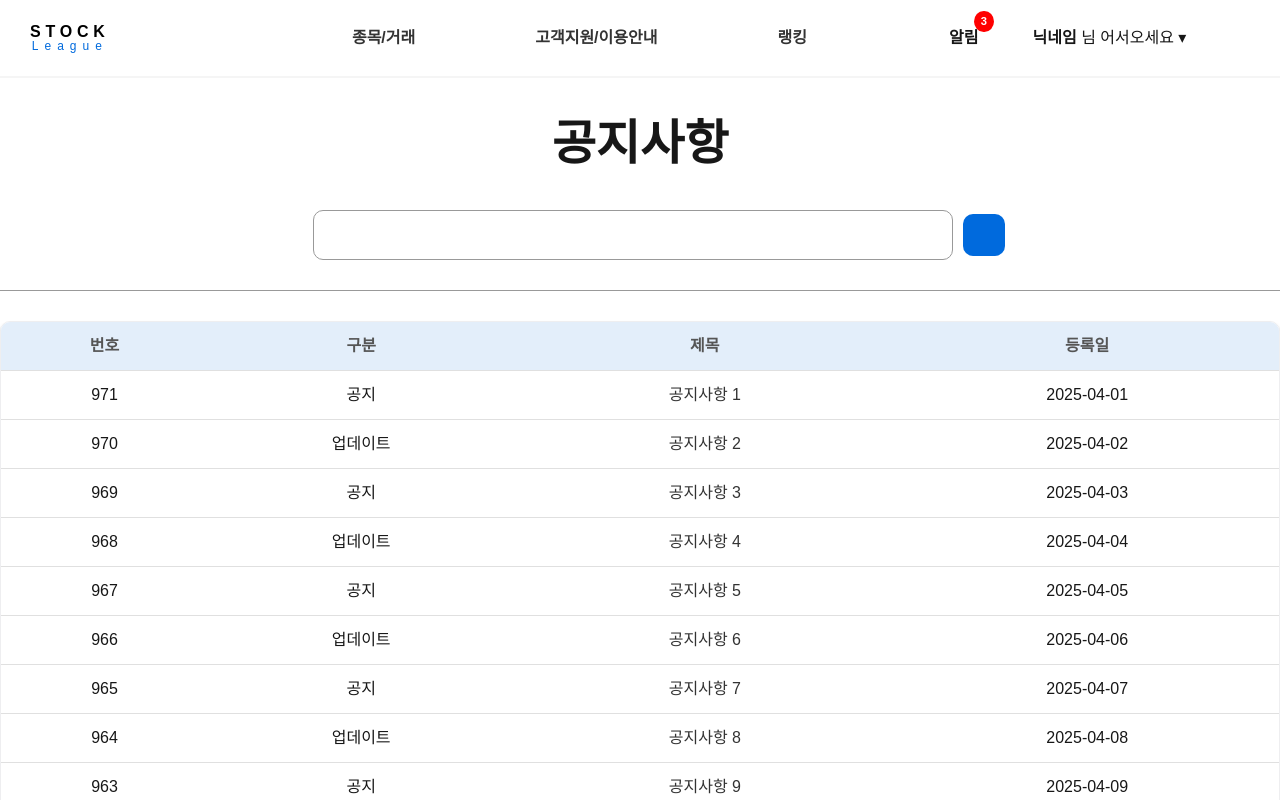
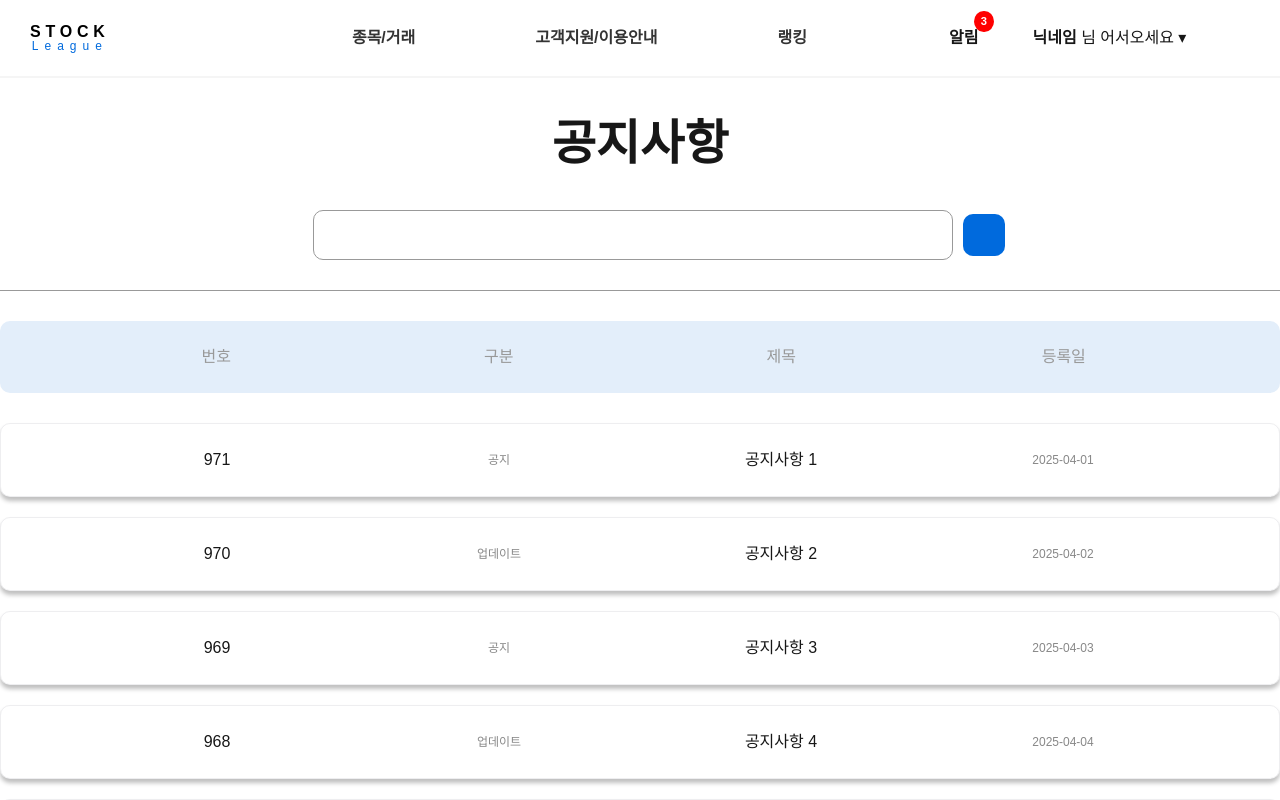
Before and after one commit to kimchanyoo/StockLeague, a Next.js app: page /help/notice in a window 1280 px wide. Shown: the top 800 px of the page. Built offline with nearby package versions, Linux system fonts and the light colour scheme; some icons are missing.

Commit message:
fix: 공지사항 UI  디자인 변경

```diff
--- a/src/app/help/inquiry/inquiry.css
+++ b/src/app/help/inquiry/inquiry.css
@@ -34,7 +34,6 @@
     justify-content: center;
     width: 100%;
     gap: 20px;
-    margin-bottom: 30px;
 }
 .inquiry-item {
     display: flex;
@@ -81,7 +80,7 @@
 .pagination {
     display: flex;
     justify-content: center;
-    margin-top: 20px;
+    margin-top: 30px;
     gap: 8px;
   }
 
--- a/src/app/help/notice/[id]/noticeDetailPage.css
+++ b/src/app/help/notice/[id]/noticeDetailPage.css
@@ -1,14 +1,14 @@
-.container {
+.noticeDetail_container {
     max-width: 1440px;
     min-width: 1100px;
-    width: 100%;
+    width: 100vw;
     margin: 0 auto;
     flex-direction: column;
     display: flex;
     align-items: center;
     justify-content: center;
 }
-.title {
+.noticeDetail_title {
     font-size: 3rem;
     font-weight: bold;
     padding: 30px;
@@ -21,7 +21,7 @@
     gap: 10px;
     margin-bottom: 30px;
 }
-.title span {
+.noticeDetail_title span {
     font-size: 1rem;
     font-weight: normal;
 }
--- a/src/app/help/notice/[id]/page.tsx
+++ b/src/app/help/notice/[id]/page.tsx
@@ -16,8 +16,8 @@ export default function NoticeDetailPage() {
   if (!notice) return notFound();
 
   return (
-    <div className="container">
-      <h1 className="title">공지사항
+    <div className="noticeDetail_container">
+      <h1 className="noticeDetail_title">공지사항
         <span>세부사항</span>
       </h1>
       <div className="mainContainer">
--- a/src/app/help/notice/notice.css
+++ b/src/app/help/notice/notice.css
@@ -46,57 +46,48 @@
 }
 
 /* 공지사항 리스트*/
-.notice-container {
-    padding: 2rem;
+.notice-categorie {
+  display: grid;
+  width: 100%;
+  grid-template-columns: repeat(4, 1fr);
+  background-color: #E3EEFA;
+  color: #999999;
+  border-radius: 10px;
+  padding: 1.5rem 4.6875rem ;
+  margin-top: 30px;
+  margin-bottom: 30px;
+  text-align: center;
+  align-items: center;
+}
+.notice-cards {
     display: flex;
-    align-items: center;
-    justify-content: center;
-  }
-
-  .notice-title {
-    font-size: 1.5rem;
-    font-weight: bold;
-    margin-bottom: 1.5rem;
-  }
-
-  .notice-table {
+    flex-direction: column;
+    align-items: stretch;
     width: 100%;
-    border-collapse: separate;
-    border-spacing: 0;
-    font-size: 1rem;
-    margin-top: 30px;
+    gap: 20px;
+}
+.notice-item {
+    display: grid;
+    grid-template-columns: repeat(4, 1fr);
+    width: 100%;
+    padding: 1.5rem 4.6875rem ;
     border: 1px solid rgba(118, 118, 128, 0.12);
     box-shadow: 0px 4px 4px rgba(0, 0, 0, 0.25);
     border-radius: 10px;
-    overflow: hidden;
-  }
-
-  .notice-table th,
-  .notice-table td {
-    padding: 12px 16px;
-    border-bottom: 1px solid #e0e0e0;
+    align-items: center;
     text-align: center;
-  }
-
-  .notice-table th {
-    background-color: #E3EEFA;
-    color: #555;
-  }
-
-  .notice-table td a {
-    color: #333;
-    text-decoration: none;
-  }
-
-  .notice-table td a:hover {
-    text-decoration: underline;
-  }
+}
+.card-type,
+.card-date {
+  font-size: 12px;
+  color: #888;
+}
 
   /* 아래 페이징 스타일*/
   .pagination {
     display: flex;
     justify-content: center;
-    margin-top: 20px;
+    margin-top: 30px;
     gap: 8px;
   }
 
--- a/src/app/help/notice/page.tsx
+++ b/src/app/help/notice/page.tsx
@@ -18,6 +18,7 @@ export default function Notice() {
   }));
 
   const [currentPage, setCurrentPage] = useState(1);
+
   const totalPages = Math.ceil(mockNotices.length / noticesPerPage);
 
   const indexOfLastNotice = currentPage * noticesPerPage;
@@ -42,28 +43,23 @@ export default function Notice() {
         <button><SearchIcon /></button>
       </div>
 
-      <table className="notice-table">
-        <thead>
-          <tr>
-            <th>번호</th>
-            <th>구분</th>
-            <th>제목</th>
-            <th>등록일</th>
-          </tr>
-        </thead>
-        <tbody>
-          {currentNotices.map((notice, index) => (
-            <tr key={notice.id}>
-              <td>{mockNotices.length - (indexOfFirstNotice + index)}</td>
-              <td>{notice.type}</td>
-              <td>
-                <Link href={`/help/notice/${notice.id}`}>{notice.title}</Link>
-              </td>
-              <td>{notice.date}</td>
-            </tr>
-          ))}
-        </tbody>
-      </table>
+      <div className="notice-categorie">
+        <h1>번호</h1>
+        <h1>구분</h1>
+        <h1>제목</h1>
+        <h1>등록일</h1>
+      </div>
+
+      <div className="notice-cards">
+        {currentNotices.map((notice, index) => (
+          <Link href={`/help/notice/${notice.id}`} className="notice-item" key={notice.id}>
+            <div className="card-no">{mockNotices.length - (indexOfFirstNotice + index)}</div>
+            <div className="card-type">{notice.type}</div>
+            <div className="card-title">{notice.title}</div>
+            <div className="card-date">{notice.date}</div>
+          </Link>
+        ))}
+      </div>
 
       {/* 페이지네이션 */}
       <div className="pagination">
```
